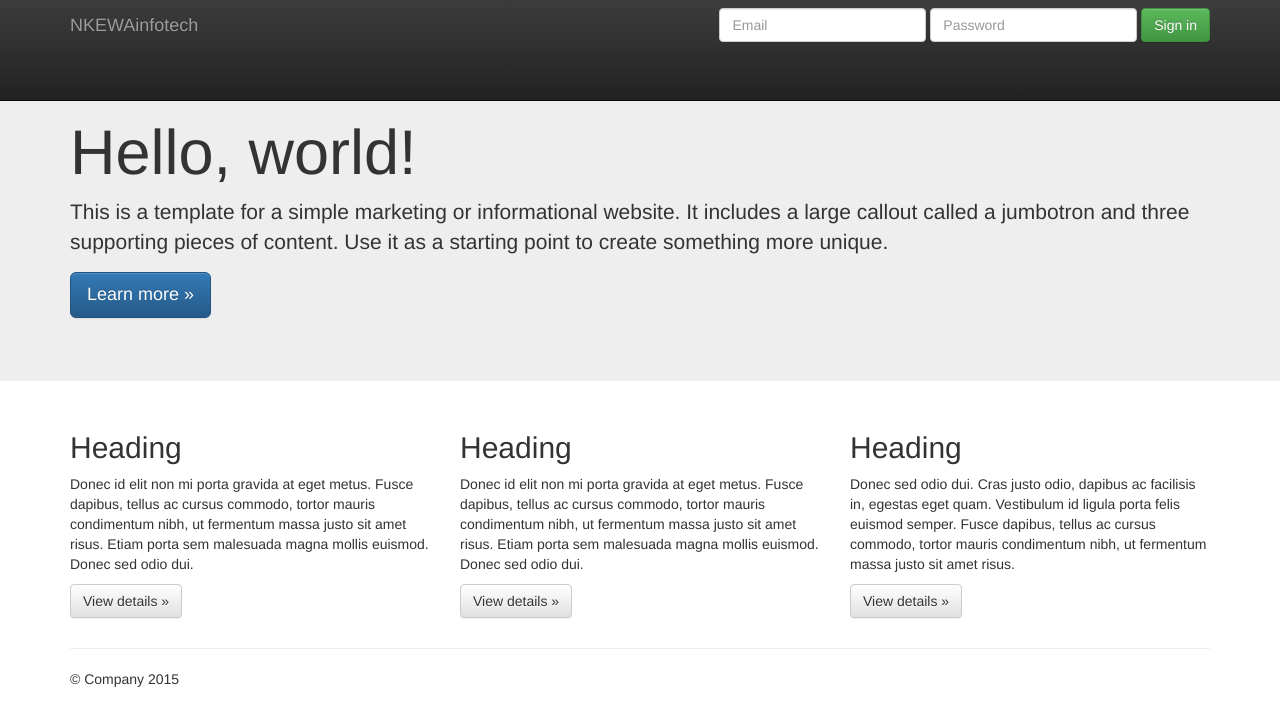
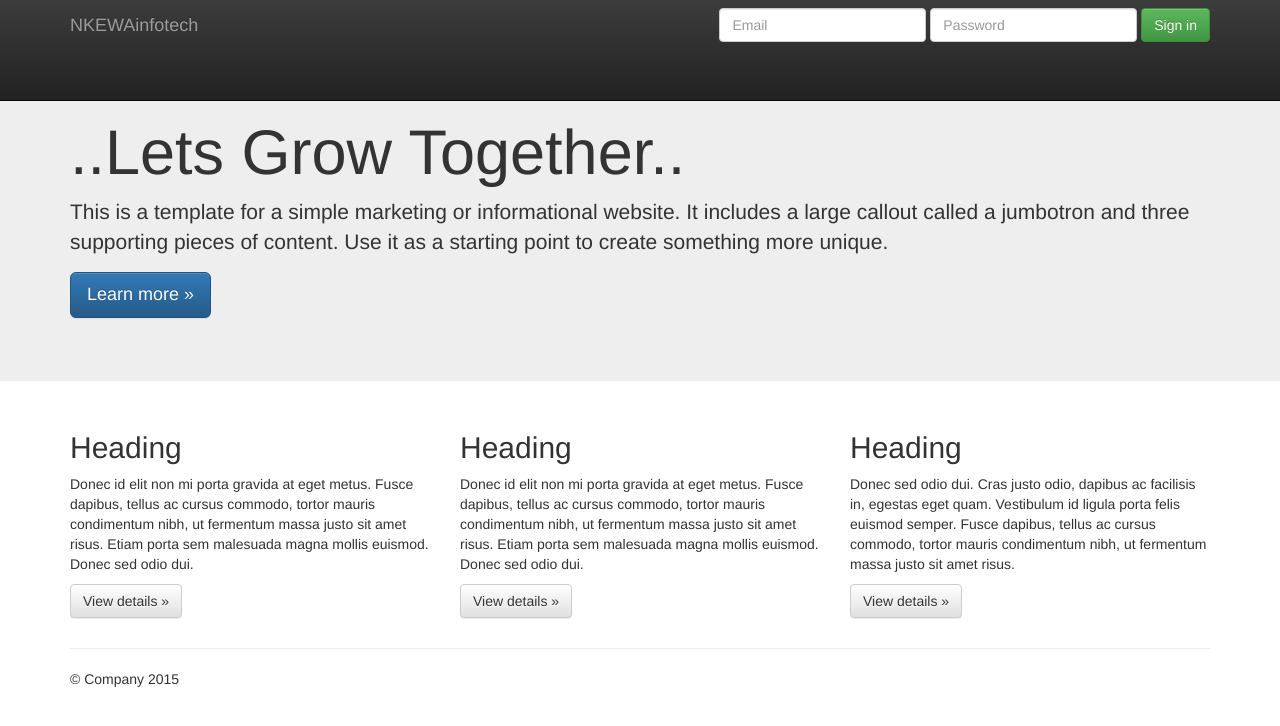
Before and after one commit to nkewa/networking, a Jekyll site: the page index.html, which Jekyll copies as it is, in a window 1280 px wide. Shown: the top 726 px of the page. Built offline with Jekyll 4.4.1, drawn with Linux system fonts in a browser that asks for light colours; nearby versions of some CDN libraries.

Commit message:
Update index.html

```diff
--- a/index.html
+++ b/index.html
@@ -75,7 +75,7 @@
     <!-- Main jumbotron for a primary marketing message or call to action -->
     <div class="jumbotron">
       <div class="container">
-        <h1>Hello, world!</h1>
+        <h1>..Lets Grow Together..</h1>
         <p>This is a template for a simple marketing or informational website. It includes a large callout called a jumbotron and three supporting pieces of content. Use it as a starting point to create something more unique.</p>
         <p><a class="btn btn-primary btn-lg" href="#" role="button">Learn more &raquo;</a></p>
       </div>
```
